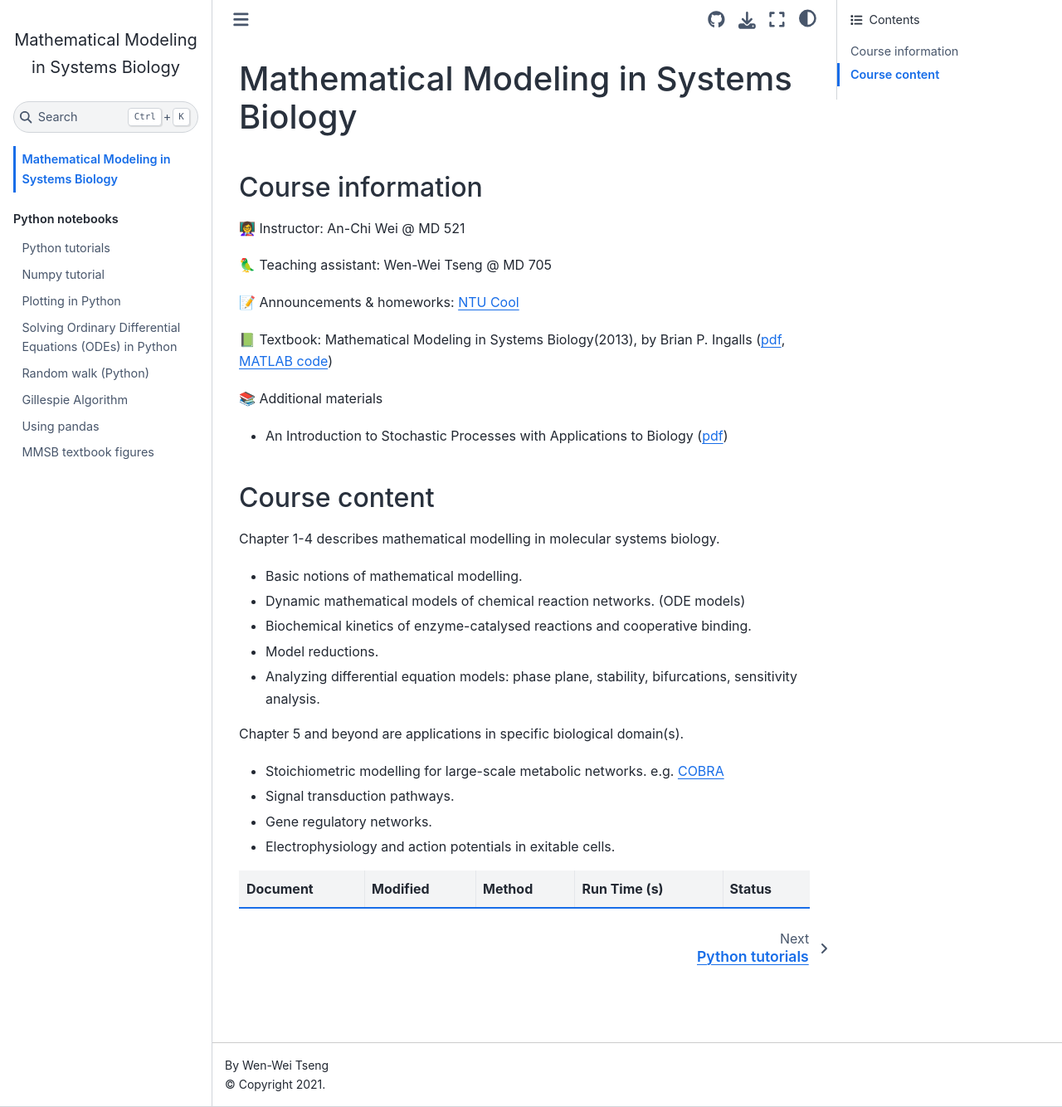
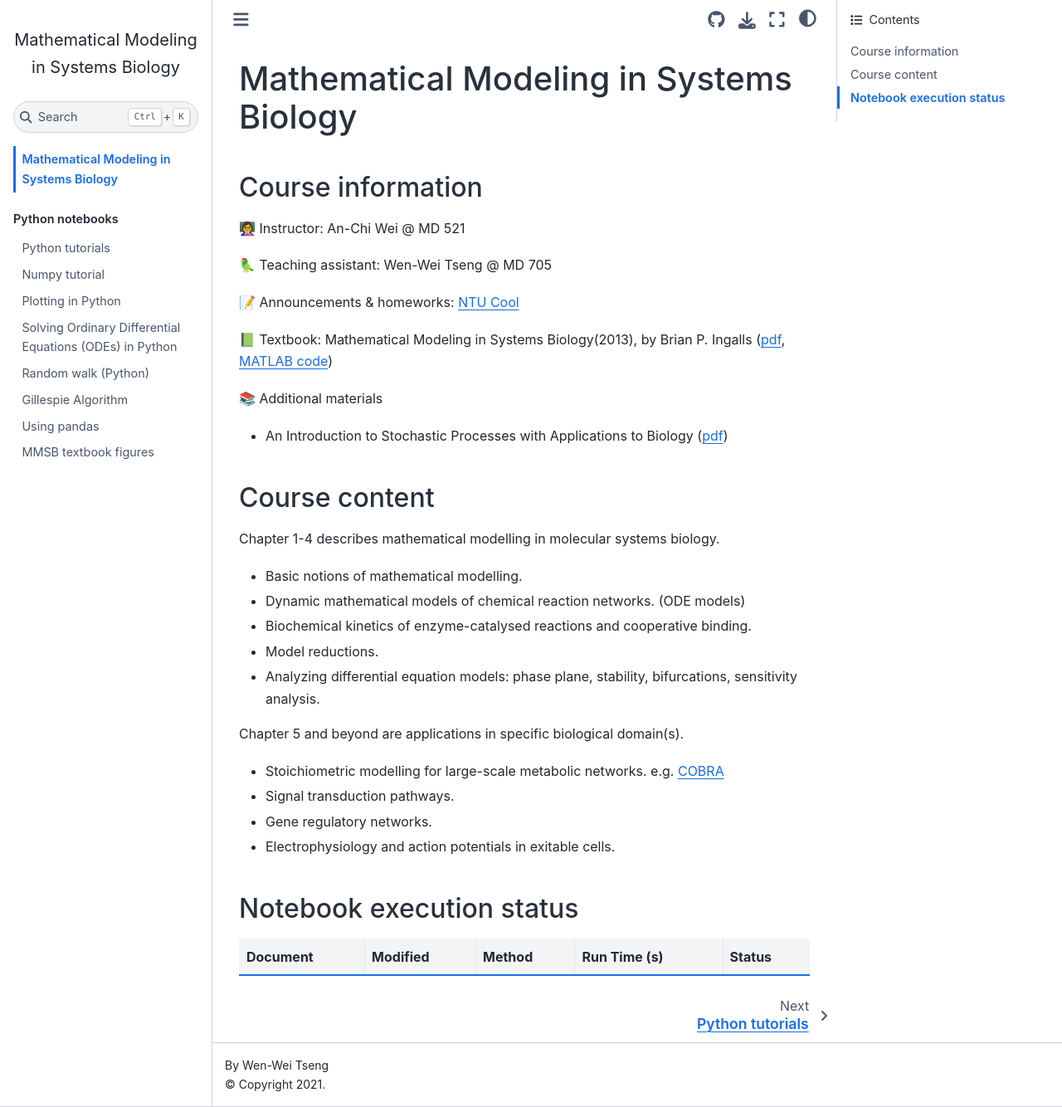
Before and after one commit to ntumitolab/mmsb-bebi-5009-python, a Jupyter Book: the page built from docs/index.md, in a window 1280 px wide and 1334 px high. Shown: the whole window at 83% size. Built offline with Jupyter Book 1.0.4 settings and Sphinx 7.4.7 and the Sphinx Book theme 1.1.4, drawn with Linux system fonts in a browser that asks for light colours.

Commit message:
title for nb exec

````diff
--- a/docs/index.md
+++ b/docs/index.md
@@ -30,5 +30,7 @@ Chapter 5 and beyond are applications in specific biological domain(s).
 - Gene regulatory networks.
 - Electrophysiology and action potentials in exitable cells.
 
+## Notebook execution status
+
 ```{nb-exec-table}
 ```
````
